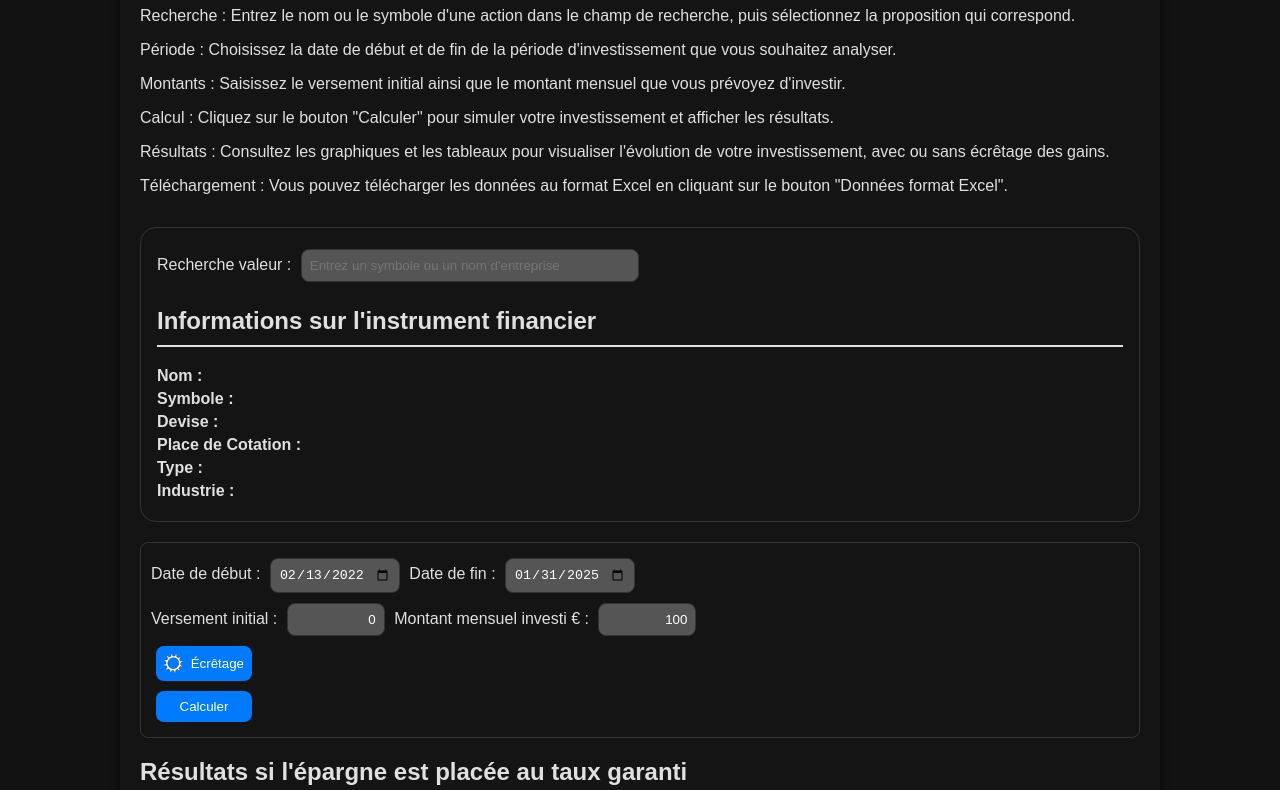
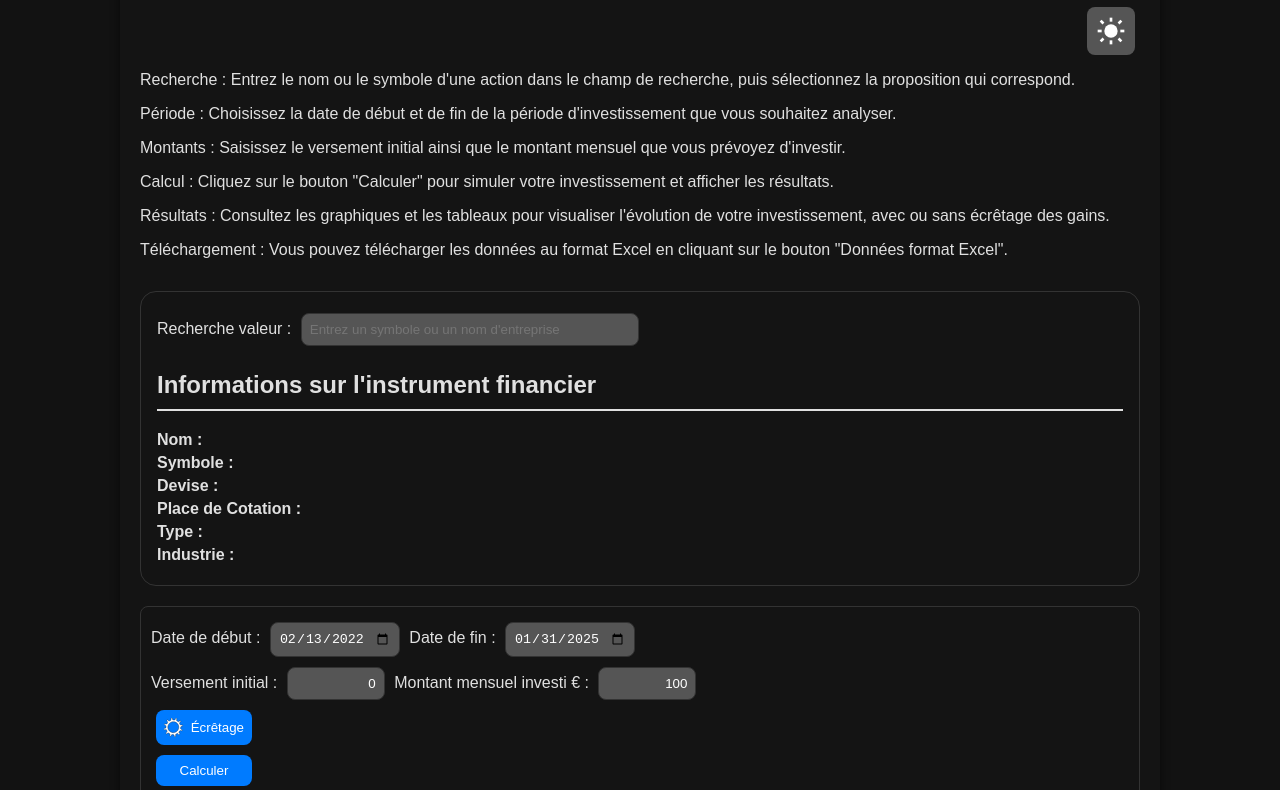
Before and after one commit to fox-velocity/fox-velocity.github.io, a website with bundled scripts: page index.html in a window 1280 px wide. Shown: the part 109-899 px from the top of the page. Built offline with nearby package versions, Linux system fonts and the light colour scheme; files whose address does not match are found by name.

Commit message:
margin left theme switch

```diff
--- a/css/style.css
+++ b/css/style.css
@@ -276,9 +276,7 @@ button:hover {
 }
 
 .theme-switch {
-    position: fixed;
-    top: 20px;
-    right: 20px;
+    margin-left: auto;
     width: 3rem;
     height: 3rem;
     padding: 0;
```
